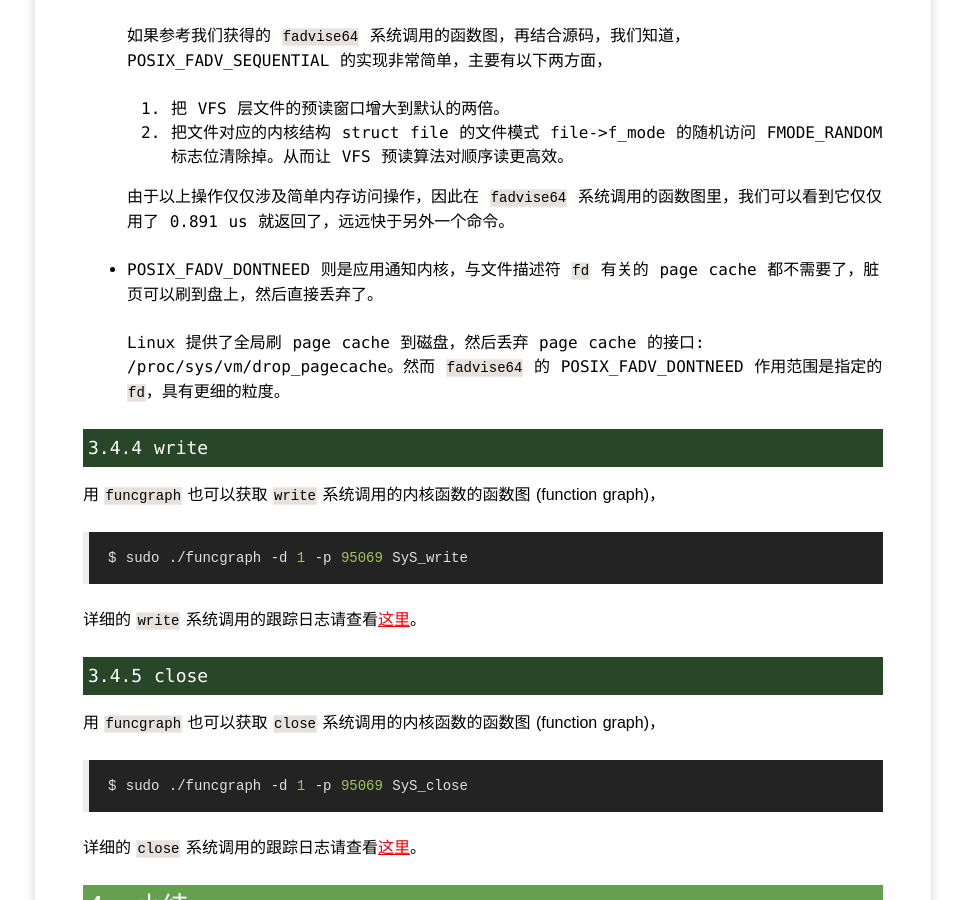
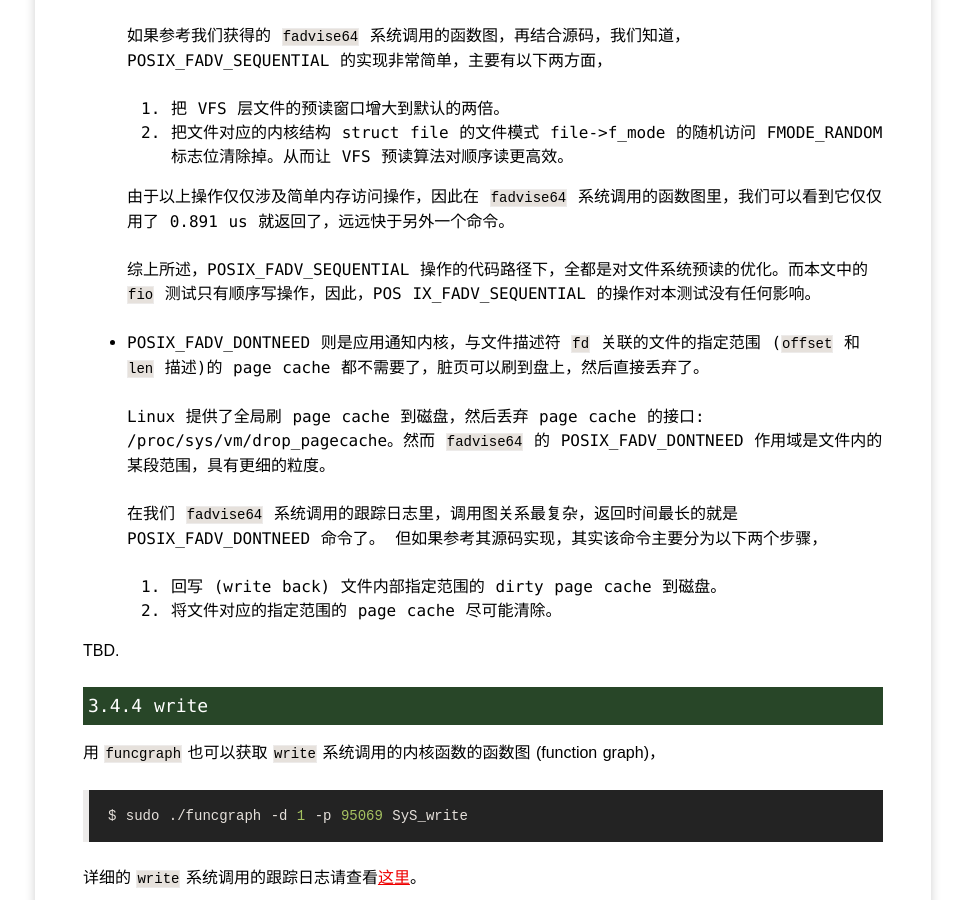
Before and after one commit to yangoliver/yangoliver.github.io, a Jekyll site: the page built from _posts/2016/2016-07-10-linux-block-driver-basic-2.md, in a window 1280 px wide and 900 px high, scrolled down 10238 px. Shown: the whole window, without its empty margins (157-1122 px from the left). Built offline with Jekyll 4.4.1, drawn with Linux system fonts in a browser that asks for light colours; comment, search, counter and statistics services are not loaded.

Commit message:
draft: added contents about POSIX_FADV_DONTNEED

```diff
--- a/_posts/2016/2016-07-10-linux-block-driver-basic-2.md
+++ b/_posts/2016/2016-07-10-linux-block-driver-basic-2.md
@@ -388,9 +388,19 @@ Linux 源码树里的 [Documentation/trace/ftrace.txt](https://github.com/torval
 
   由于以上操作仅仅涉及简单内存访问操作，因此在 `fadvise64` 系统调用的函数图里，我们可以看到它仅仅用了 0.891 us 就返回了，远远快于另外一个命令。
 
-- POSIX_FADV_DONTNEED 则是应用通知内核，与文件描述符 `fd` 有关的 page cache 都不需要了，脏页可以刷到盘上，然后直接丢弃了。
+  综上所述，POSIX_FADV_SEQUENTIAL 操作的代码路径下，全都是对文件系统预读的优化。而本文中的 `fio` 测试只有顺序写操作，因此，POS IX_FADV_SEQUENTIAL 的操作对本测试没有任何影响。
 
-  Linux 提供了全局刷 page cache 到磁盘，然后丢弃 page cache 的接口: /proc/sys/vm/drop_pagecache。然而 `fadvise64` 的 POSIX_FADV_DONTNEED 作用范围是指定的 `fd`，具有更细的粒度。
+- POSIX_FADV_DONTNEED 则是应用通知内核，与文件描述符 `fd` 关联的文件的指定范围 (`offset` 和 `len` 描述)的 page cache 都不需要了，脏页可以刷到盘上，然后直接丢弃了。
+
+  Linux 提供了全局刷 page cache 到磁盘，然后丢弃 page cache 的接口: /proc/sys/vm/drop_pagecache。然而 `fadvise64` 的 POSIX_FADV_DONTNEED 作用域是文件内的某段范围，具有更细的粒度。
+
+  在我们 `fadvise64` 系统调用的跟踪日志里，调用图关系最复杂，返回时间最长的就是 POSIX_FADV_DONTNEED 命令了。
+  但如果参考其源码实现，其实该命令主要分为以下两个步骤，
+
+  1. 回写 (write back) 文件内部指定范围的 dirty page cache 到磁盘。
+  2. 将文件对应的指定范围的 page cache 尽可能清除。
+
+TBD.
 
 #### 3.4.4 write
 
```
